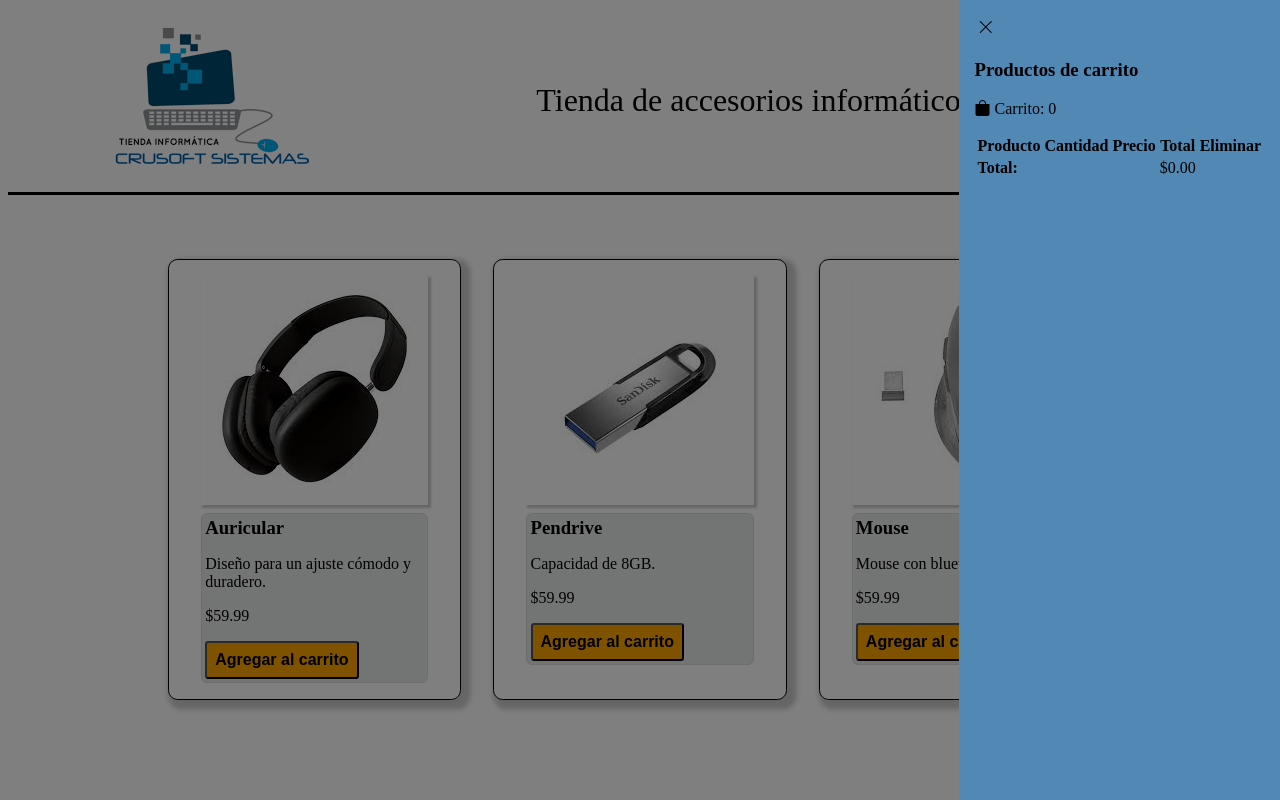
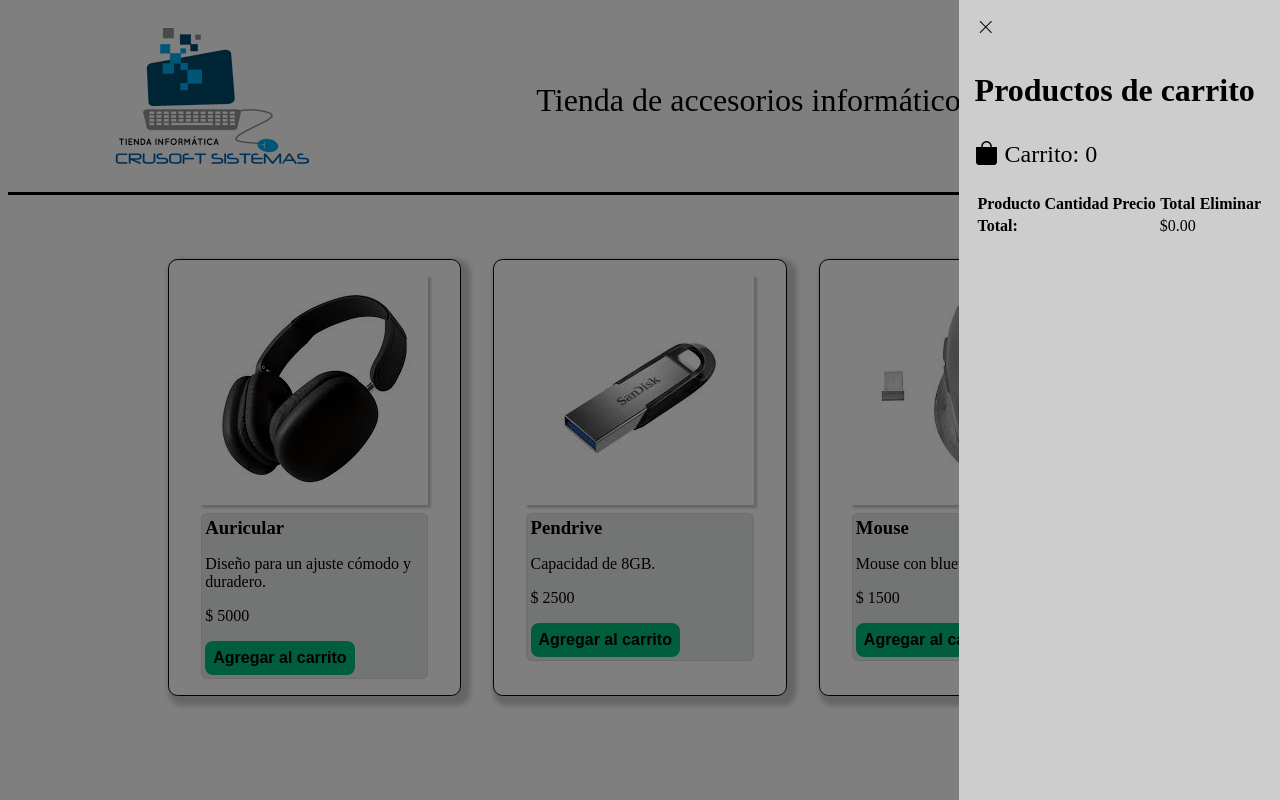
Before and after one commit to NSRipani/carrito-MiniProyecto-Js-CODER, a website: page index.html in a window 1280 px wide. Both pictures are taken after a click on the button 1182 px from the left and 100 px from the top of the page. Drawn offline with nearby package versions, Linux system fonts and the light colour scheme.

```diff
--- a/index.html
+++ b/index.html
@@ -20,7 +20,7 @@
             <button class="cerrar-menu" id="close"><i class="bi bi-x-lg"></i></button>
             <h3>Productos de carrito</h3>
             <div class="cart-info">
-                <p><i class="bi bi-bag-fill"></i> Carrito: <span id="cart-count">0</span></p>
+                <p><i id="ico-card" class="bi bi-bag-fill"></i> Carrito: <span id="cart-count">0</span></p>
             </div>
             <table class="cart-table">
                 <thead>
@@ -49,7 +49,7 @@
                     <h3 class="product-title">Auricular</h3>
                     <p class="product-description">Diseño para un ajuste cómodo y duradero.</p>
                     <div class="product-price-actions">
-                        <p class="product-price">$59.99</p>
+                        <p class="product-price">$ 5000</p>
                         <button class="add-to-cart">Agregar al carrito</button>
                     </div>
                 </div>
@@ -62,7 +62,7 @@
                     <h3 class="product-title">Pendrive</h3>
                     <p class="product-description">Capacidad de 8GB.</p>
                     <div class="product-price-actions">
-                        <p class="product-price">$59.99</p>
+                        <p class="product-price">$ 2500</p>
                         <button class="add-to-cart">Agregar al carrito</button>
                     </div>
                 </div>
@@ -75,7 +75,7 @@
                     <h3 class="product-title">Mouse</h3>
                     <p class="product-description">Mouse con bluetooth</p>
                     <div class="product-price-actions">
-                        <p class="product-price">$59.99</p>
+                        <p class="product-price">$ 1500</p>
                         <button class="add-to-cart">Agregar al carrito</button>
                     </div>
                 </div>
--- a/styl.css
+++ b/styl.css
@@ -33,14 +33,14 @@
     top: 0;
     right: 0;
     bottom: 0;
-    background-color: rgb(81, 136, 180);
+    background-color: rgb(205, 205, 205);
     padding: 1rem;
     box-shadow: 0 0 0 100vmax rgba(0, 0, 0, 0.5);
 }
 
-.header-content .nav-visible{
+/* .header-content .nav-visible{
     visibility: visible;
-}
+} */
 
 .header-content .nav .cerrar-menu {
     color: rgb(0, 0, 0);
@@ -63,16 +63,6 @@
     flex-direction: column;
     list-style-type: none;
 }
-/* .header-content .nav-conteiner .dropdown-menu{
-    display: none;
-    position: absolute;
-    background-color: #f1f1f1;
-    min-width: 300px;
-    box-shadow: 0px 8px 16px 0px rgba(0,0,0,0.2);
-    z-index: 1;
-    padding: 20px;
-} */
-
 .grid{
     grid-template-columns: repeat(3, 1fr);
     display: grid;
@@ -112,12 +102,31 @@
     width: auto;
 }
 .grid .product-card .product-details .product-price-actions .add-to-cart {
-    border-radius: 0.2rem;
-    background-color: orange;
+    border-radius: 0.5rem;
+    border: none;
+    background-color: rgb(0, 190, 122);
     font-weight: bold;
+    color: #000000;
     font-size: 1rem;
     padding: 0.5rem;
+    transition: all 0.3s ease;
 }
 .grid .product-card .product-details .product-price-actions .add-to-cart:hover {
-    background-color: rgba(156, 143, 118, 0.494);
+    background-color: rgb(67, 224, 146);
+    color: #000000;
 }
+.grid .product-card .product-details .product-price-actions .add-to-cart:active {
+    color: #000000;
+    background-color: rgb(166, 237, 199);
+}
+
+.header-content .nav h3{
+    font-size: 2rem;
+}
+
+.header-content .nav #ico-card {
+    font-size: 1.5rem;
+}
+.header-content .nav p {
+    font-size: 1.5rem;
+}
```
